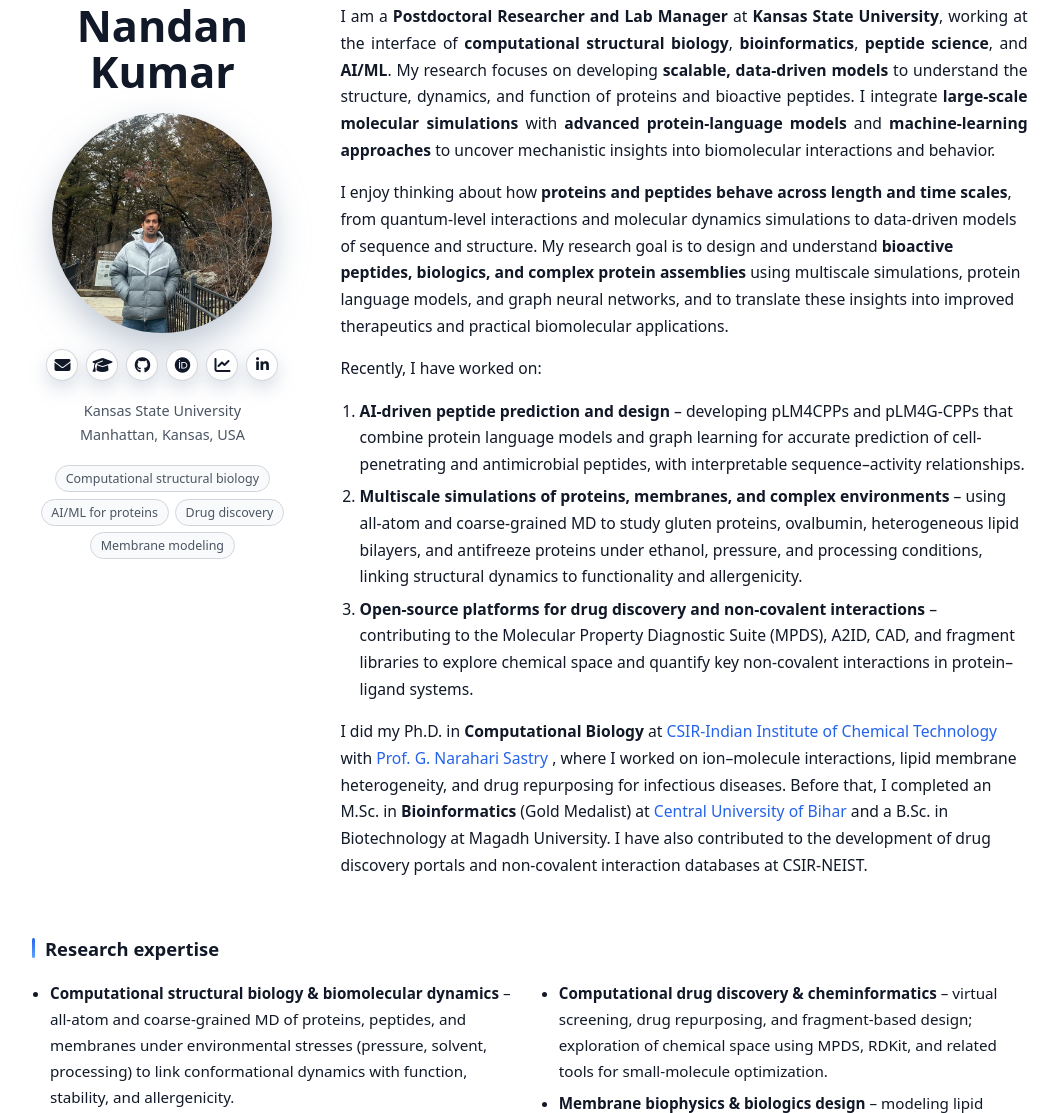
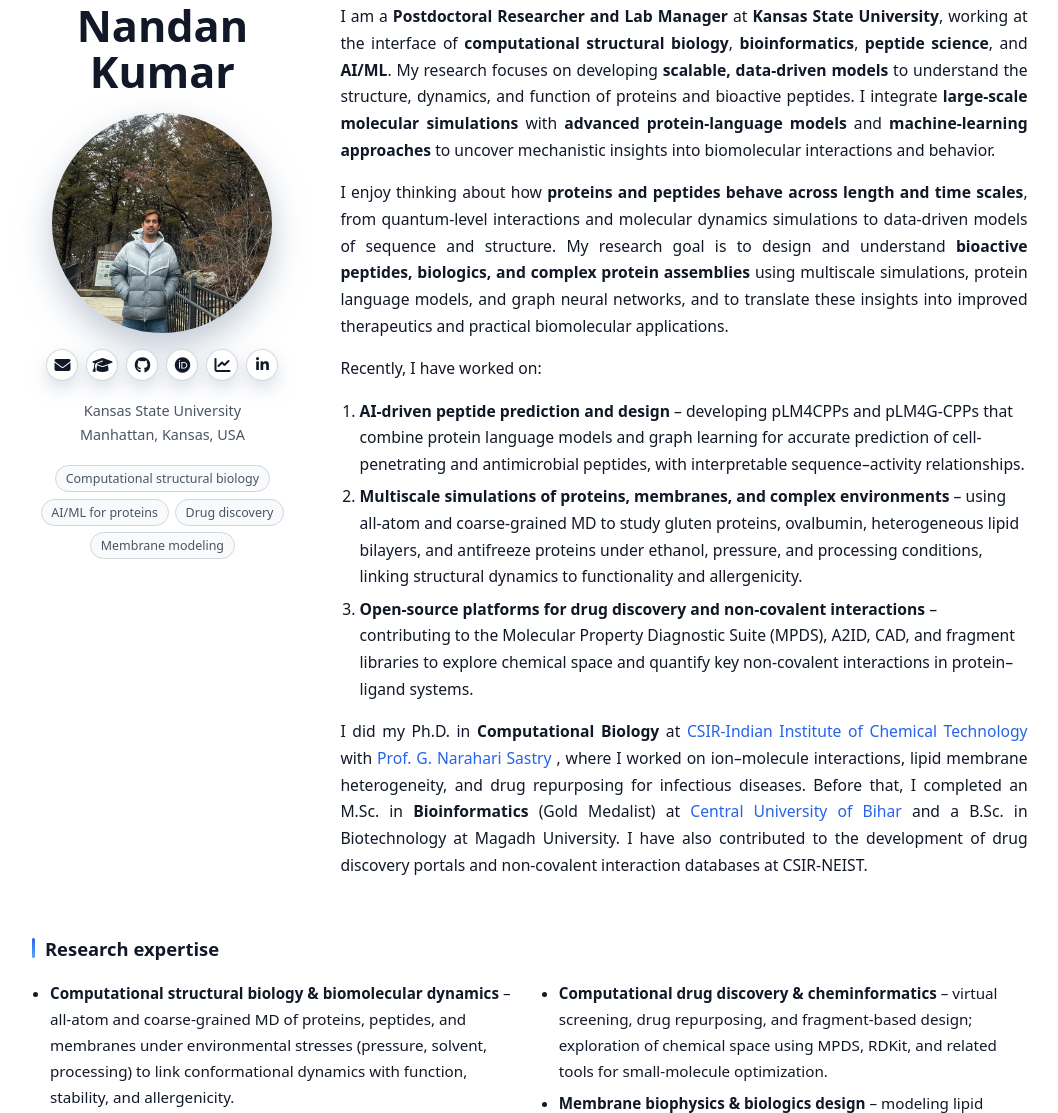
Before and after one commit to drkumarnandan/drkumarnandan.github.io, a plain HTML site: page index.html in a window 1280 px wide. Shown: the part 86-1199 px from the top of the page, without its empty margins (110-1168 px from the left). Drawn offline with Linux system fonts and the light colour scheme.

Commit message:
Update index.html

```diff
--- a/index.html
+++ b/index.html
@@ -95,7 +95,7 @@
           mechanistic insights into biomolecular interactions and behavior.
         </p>
 
-        <p>
+        <p style="text-align: justify;">
           I enjoy thinking about how <strong>proteins and peptides behave across length and time scales</strong>,
           from quantum-level interactions and molecular dynamics simulations to data-driven models of sequence and structure.
           My research goal is to design and understand <strong>bioactive peptides, biologics, and
@@ -104,7 +104,7 @@
           practical biomolecular applications.
         </p>
 
-        <p>Recently, I have worked on:</p>
+        <p style="text-align: justify;">Recently, I have worked on:</p>
 
         <ol class="home-list">
           <li>
@@ -127,7 +127,7 @@
           </li>
         </ol>
 
-        <p>
+        <p style="text-align: justify;">
           I did my Ph.D. in <strong>Computational Biology</strong> at <a href="https://iict.res.in/" target="_blank" rel="noopener"> CSIR-Indian Institute of Chemical
           Technology </a> with <a href="https://en.wikipedia.org/wiki/Garikapati_Narahari_Sastry" target="_blank" rel="noopener">
             Prof. G. Narahari Sastry
```
